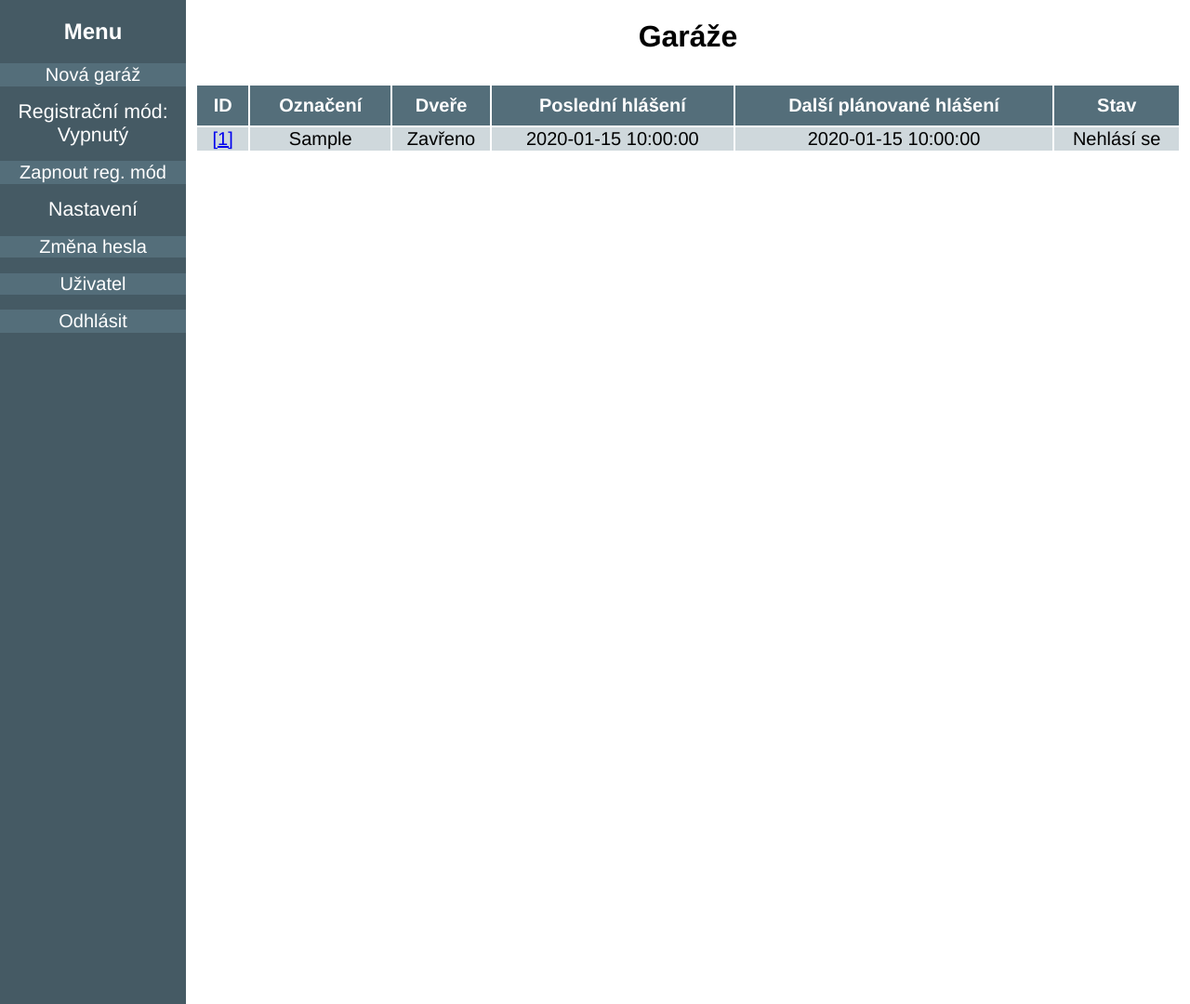
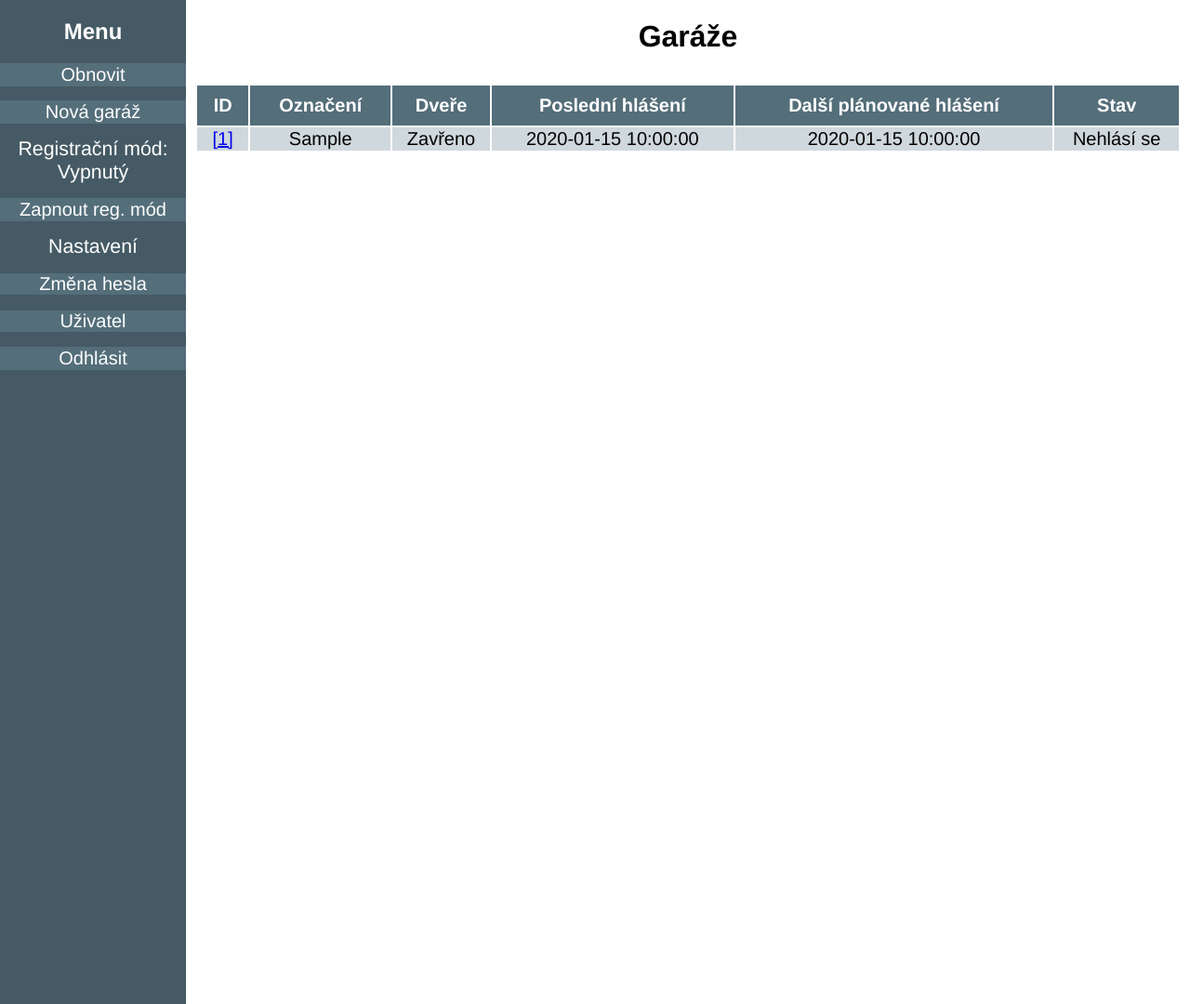
Before and after one commit to ggljzr/mi-dip-impl, a Flask app: page / in a window 1280 px wide. Shown: the whole page at 93% size. Run offline with Flask 2, Linux system fonts and the light colour scheme; the visitor is signed in with stand-in values (Sample User, id 1); tables that the repository leaves empty hold one stand-in row (values such as "Sample post"); parts of the project's set-up code (start-up, migrations or seed data) failed here and were passed over; some libraries are stand-ins or nearby versions.

Commit message:
added refresh buttons

```diff
--- a/garage_system/templates/main/index.html
+++ b/garage_system/templates/main/index.html
@@ -11,6 +11,7 @@
     <div class=menu_box>
         <h2>Menu</h2>
         <ul class=menu_list>
+            <li class=menu_item><button class='menu_button' onclick='location.reload()'>Obnovit</button></li>
             <li class=menu_item>
                 <form method="POST" action="/add_garage">
                     <input type="hidden" name="csrf_token" value="{{ csrf_token() }}"/>
--- a/garage_system/templates/main/show_garage.html
+++ b/garage_system/templates/main/show_garage.html
@@ -27,6 +27,7 @@
     <div class=menu_box>
         <h2>Menu</h2>
         <ul class=menu_list>
+        <li class=menu_item><button class='menu_button' onclick='location.reload()'>Obnovit</button></li>
         <li class=menu_item>
             <div class=tooltip>
             <form method="POST" action="/revoke_key/{{ garage.id }}">
```
